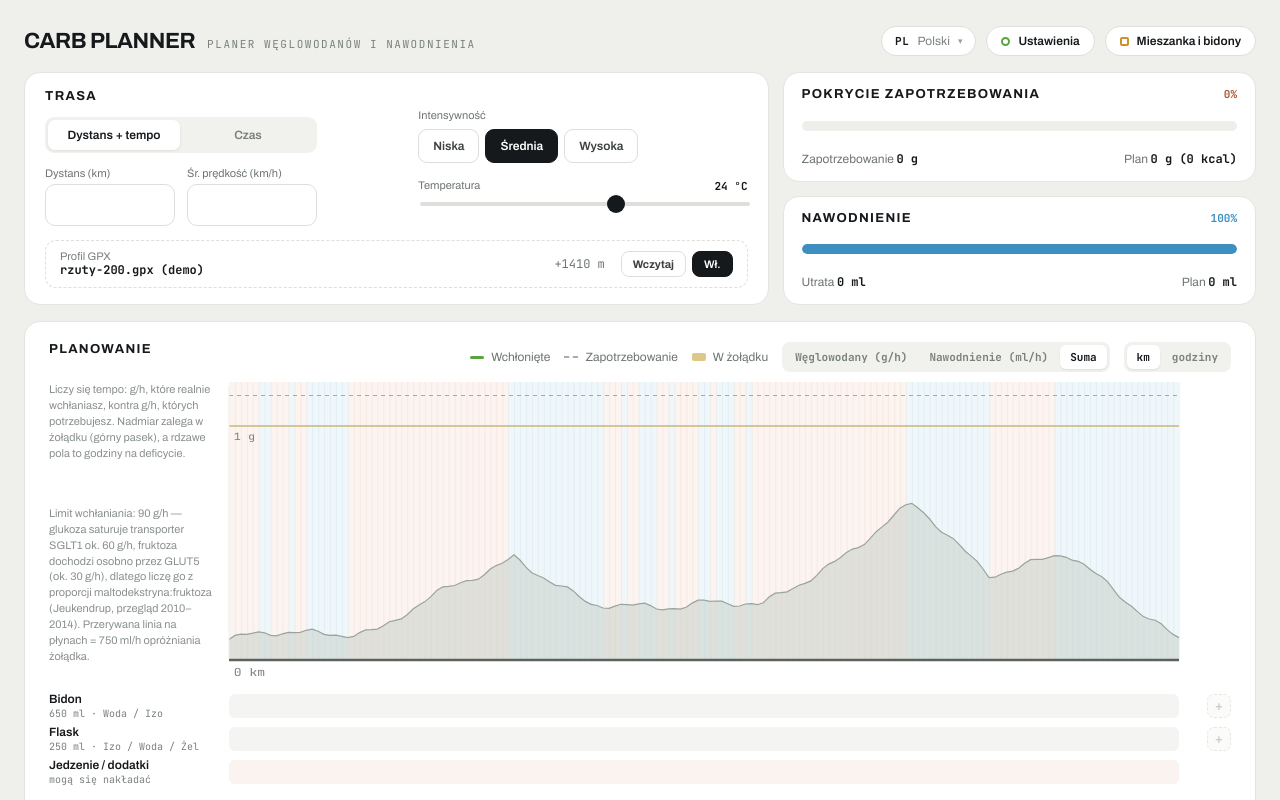
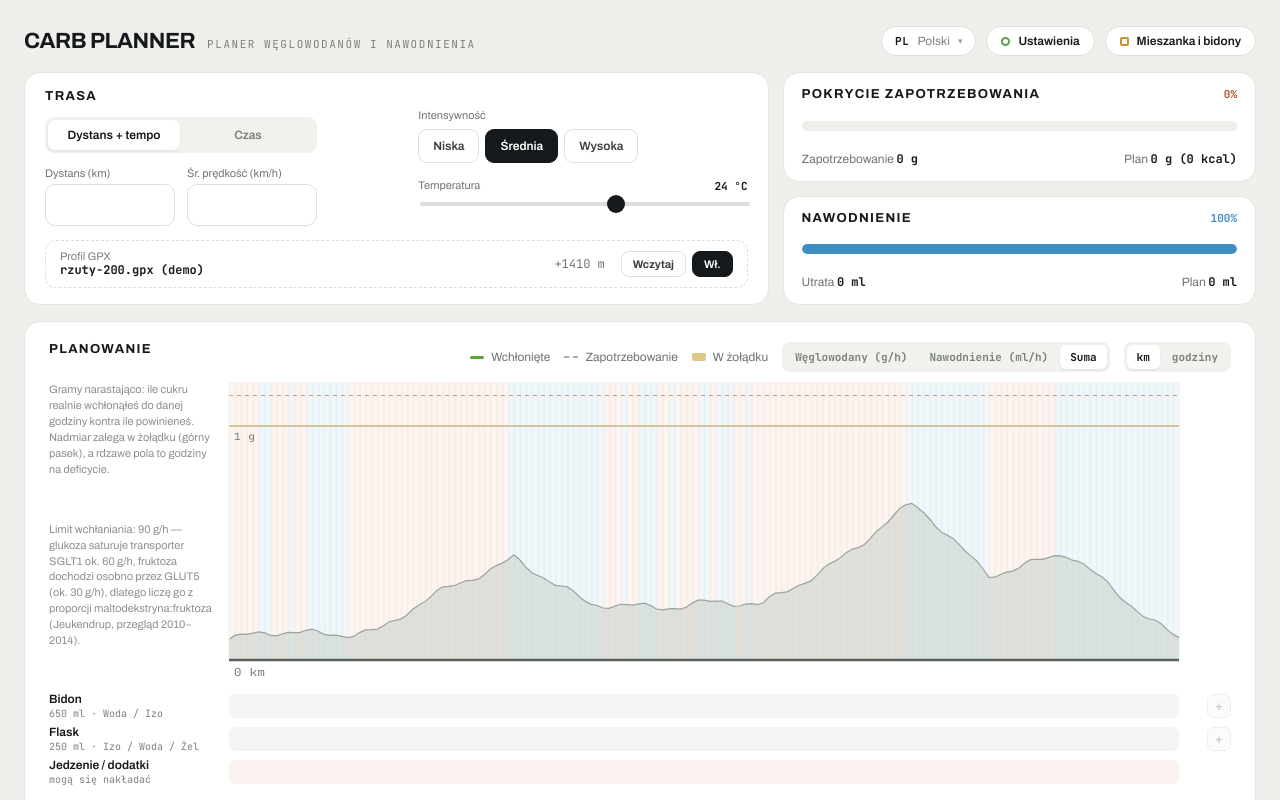
Before and after one commit to dzieciol-kamil/carb-planner, a React (Vite) app: page / in a window 1280 px wide. Both pictures are taken after a click on the button "Suma". Shown: the top 800 px of the page. Built offline with nearby package versions, Linux system fonts and the light colour scheme.

Commit message:
Split the curve note by y-axis mode
- sum: curveHintSum + capNote (with the absCap() number)
- rate: curveHint + capNote
- fluid: capNoteFluid only, no carb note
capNote2 no longer ends with the 750 ml/h gastric-emptying mention —
that now lives entirely in capNoteFluid.

```diff
--- a/src/components/chart/ChartCard.tsx
+++ b/src/components/chart/ChartCard.tsx
@@ -51,7 +51,7 @@ export function ChartCard() {
   const legNeed = yMode === 'fluid' ? strings.legSweat : strings.need;
   const legMainColor = yMode === 'fluid' ? 'var(--water)' : 'var(--carb)';
   const showCapLeg = yMode !== 'sum';
-  const capNote = strings.capNote + cap + ' g/h' + strings.capNote2;
+  const capNote = yMode === 'fluid' ? strings.capNoteFluid : strings.capNote + cap + ' g/h' + strings.capNote2;
 
   const yModeOptions: { value: YMode; label: string }[] = [
     { value: 'rate', label: strings.carbMode },
@@ -115,7 +115,8 @@ export function ChartCard() {
 
       <div style={{ display: 'flex', alignItems: 'stretch', gap: 12 }}>
         <div style={{ width: 168, flex: '0 0 168px', display: 'flex', flexDirection: 'column', gap: 44 }}>
-          <span style={{ fontSize: 11, lineHeight: 1.45, color: '#8A918C' }}>{strings.curveHint}</span>
+          {yMode === 'sum' && <span style={{ fontSize: 11, lineHeight: 1.45, color: '#8A918C' }}>{strings.curveHintSum}</span>}
+          {yMode === 'rate' && <span style={{ fontSize: 11, lineHeight: 1.45, color: '#8A918C' }}>{strings.curveHint}</span>}
           <span style={{ fontSize: 11, lineHeight: 1.45, color: '#8A918C' }}>{capNote}</span>
         </div>
         <div style={{ flex: 1, minWidth: 0 }}>
--- a/src/i18n/strings.ts
+++ b/src/i18n/strings.ts
@@ -31,6 +31,7 @@ export interface StringTable {
   settingsHint: string;
   curve: string;
   curveHint: string;
+  curveHintSum: string;
   intake: string;
   absorbed: string;
   gutLane: string;
@@ -50,6 +51,7 @@ export interface StringTable {
   legCap: string;
   capNote: string;
   capNote2: string;
+  capNoteFluid: string;
   tAbsorbed: string;
   tCap: string;
   tGutPeak: string;
@@ -177,6 +179,8 @@ export const STR: Record<Lang, StringTable> = {
     curve: 'Planowanie',
     curveHint:
       'Liczy się tempo: g/h, które realnie wchłaniasz, kontra g/h, których potrzebujesz. Nadmiar zalega w żołądku (górny pasek), a rdzawe pola to godziny na deficycie.',
+    curveHintSum:
+      'Gramy narastająco: ile cukru realnie wchłonąłeś do danej godziny kontra ile powinieneś. Nadmiar zalega w żołądku (górny pasek), a rdzawe pola to godziny na deficycie.',
     intake: 'Zjedzone',
     absorbed: 'Wchłonięte',
     gutLane: 'W żołądku',
@@ -196,7 +200,9 @@ export const STR: Record<Lang, StringTable> = {
     legCap: 'Limit wchłaniania',
     capNote: 'Limit wchłaniania: ',
     capNote2:
-      ' — glukoza saturuje transporter SGLT1 ok. 60 g/h, fruktoza dochodzi osobno przez GLUT5 (ok. 30 g/h), dlatego liczę go z proporcji maltodekstryna:fruktoza (Jeukendrup, przegląd 2010–2014). Przerywana linia na płynach = 750 ml/h opróżniania żołądka.',
+      ' — glukoza saturuje transporter SGLT1 ok. 60 g/h, fruktoza dochodzi osobno przez GLUT5 (ok. 30 g/h), dlatego liczę go z proporcji maltodekstryna:fruktoza (Jeukendrup, przegląd 2010–2014).',
+    capNoteFluid:
+      'Limit wchłaniania: 750 ml/h — tyle płynu żołądek oddaje do jelita w wysiłku (przerywana linia). Nadwyżka nie wchłania się, tylko zalega. Przy większym pocie da się deficyt ograniczyć, nie wyzerować.',
     tAbsorbed: 'Wchłonięte',
     tCap: 'Limit wchłaniania',
     tGutPeak: 'Max w żołądku',
@@ -328,6 +334,8 @@ export const STR: Record<Lang, StringTable> = {
     curve: 'Planning',
     curveHint:
       'Rate is what counts: g/h you actually absorb versus g/h you need. Excess sits in the stomach (top strip); rust areas are the hours you ride at a deficit.',
+    curveHintSum:
+      'Grams cumulative: how much carb you have actually absorbed by a given hour versus how much you should have. Excess sits in the stomach (top strip); rust areas are the hours you ride at a deficit.',
     intake: 'Eaten',
     absorbed: 'Absorbed',
     gutLane: 'In the gut',
@@ -347,7 +355,9 @@ export const STR: Record<Lang, StringTable> = {
     legCap: 'Absorption limit',
     capNote: 'Absorption limit: ',
     capNote2:
-      ' — glucose saturates the SGLT1 transporter at ~60 g/h, fructose adds on top via GLUT5 (~30 g/h), so it is derived from your maltodextrin:fructose ratio (Jeukendrup, 2010–2014 reviews). Dashed line in fluid mode = 750 ml/h gastric emptying.',
+      ' — glucose saturates the SGLT1 transporter at ~60 g/h, fructose adds on top via GLUT5 (~30 g/h), so it is derived from your maltodextrin:fructose ratio (Jeukendrup, 2010–2014 reviews).',
+    capNoteFluid:
+      'Absorption limit: 750 ml/h — that is how fast the stomach passes fluid on to the gut under load (dashed line). Anything above it is not absorbed, it just sits there. With a higher sweat rate you can limit the deficit, not erase it.',
     tAbsorbed: 'Absorbed',
     tCap: 'Absorption limit',
     tGutPeak: 'Peak in stomach',
```
